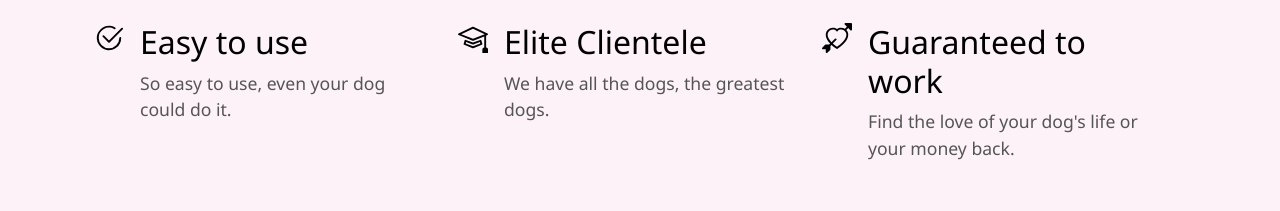
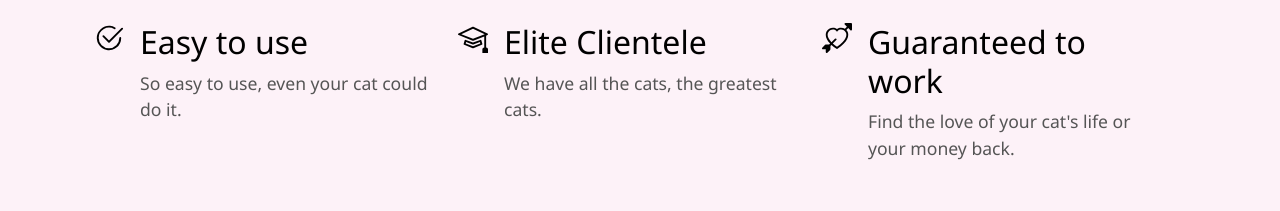
Before and after one commit to caramiwa/catsocials, a plain HTML site: page index.html in a window 1280 px wide. Shown: the part 809-1020 px from the top of the page. Drawn offline with nearby package versions, Linux system fonts and the light colour scheme.

Commit message:
Update index.html

```diff
--- a/index.html
+++ b/index.html
@@ -154,7 +154,7 @@
     </section>
 
     <section class="hero">
-      <!-- class="container d-flex flex-column flex-lg-row align-items-center justify-content-center gap-4 p-4" -->
+
       <div
         class="container d-flex flex-column flex-lg-row align-items-center justify-content-center gap-4 p-4"
       >
@@ -251,7 +251,7 @@
               </div>
               <div>
                 <h3 class="fs-2 text-body-emphasis">Easy to use</h3>
-                <p>So easy to use, even your dog could do it.</p>
+                <p>So easy to use, even your cat could do it.</p>
               </div>
             </div>
             <div class="col d-flex align-items-start">
@@ -275,7 +275,7 @@
               </div>
               <div>
                 <h3 class="fs-2 text-body-emphasis">Elite Clientele</h3>
-                <p>We have all the dogs, the greatest dogs.</p>
+                <p>We have all the cats, the greatest cats.</p>
               </div>
             </div>
             <div class="col d-flex align-items-start">
@@ -297,7 +297,7 @@
               </div>
               <div>
                 <h3 class="fs-2 text-body-emphasis">Guaranteed to work</h3>
-                <p>Find the love of your dog's life or your money back.</p>
+                <p>Find the love of your cat's life or your money back.</p>
               </div>
             </div>
           </div>
@@ -312,7 +312,7 @@
             I no longer have to make googly eyes at passing feline. I have found
             my match on Cat Pals.
           </h2>
-          <img class="catsays" src="./images/snow.jpeg" alt="dog" />
+          <img class="catsays" src="./images/snow.jpeg" alt="cat" />
           <p class="col-lg-8 mx-auto lead mt-2">Snow, Japan</p>
           <div class="star-rating"></div>
         </div>
```
